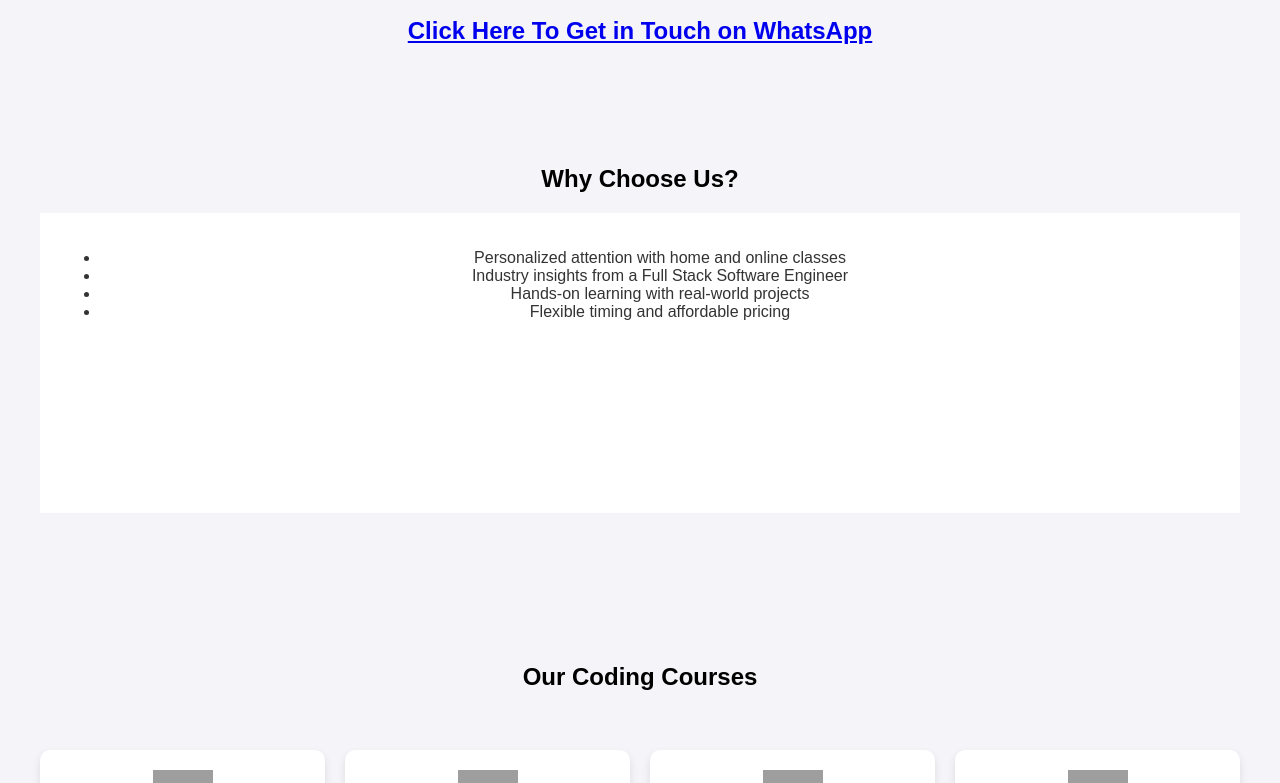
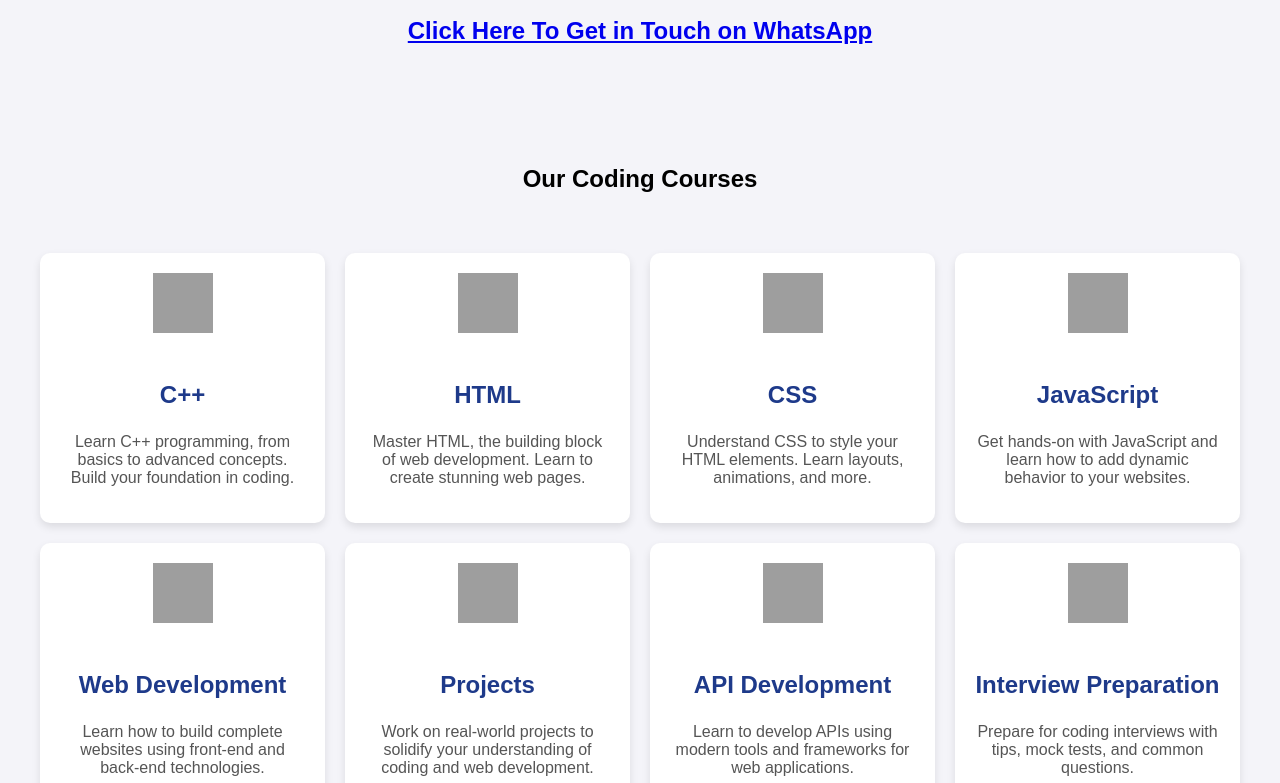
Before and after one commit to sachu99/codingclass, a plain HTML site: page index.html in a window 1280 px wide. Shown: the part 591-1374 px from the top of the page. Drawn offline with Linux system fonts and the light colour scheme; grey boxes are pictures that could not be loaded.

Commit message:
Update index.html
remove choose us

```diff
--- a/index.html
+++ b/index.html
@@ -237,32 +237,6 @@
     </div>
   </section>
 
-  <!-- Why Choose Section (with page-flip effect) -->
-  <section class="why-choose">
-    <div class="container">
-      <h2>Why Choose Us?</h2>
-      <div class="flip-container">
-        <div class="flip-page">
-          <div class="front">
-            <ul>
-              <li>Personalized attention with home and online classes</li>
-              <li>Industry insights from a Full Stack Software Engineer</li>
-              <li>Hands-on learning with real-world projects</li>
-              <li>Flexible timing and affordable pricing</li>
-            </ul>
-          </div>
-          <div class="back">
-            <ul>
-              <li>High-quality learning resources provided</li>
-              <li>Instant doubt clearing and support</li>
-              <li>Focus on both practical and theoretical knowledge</li>
-              <li>Expert guidance for interviews and career growth</li>
-            </ul>
-          </div>
-        </div>
-      </div>
-    </div>
-  </section>
 
   <!-- Catalog Section -->
   <section class="catalog" id="catalog">
```
